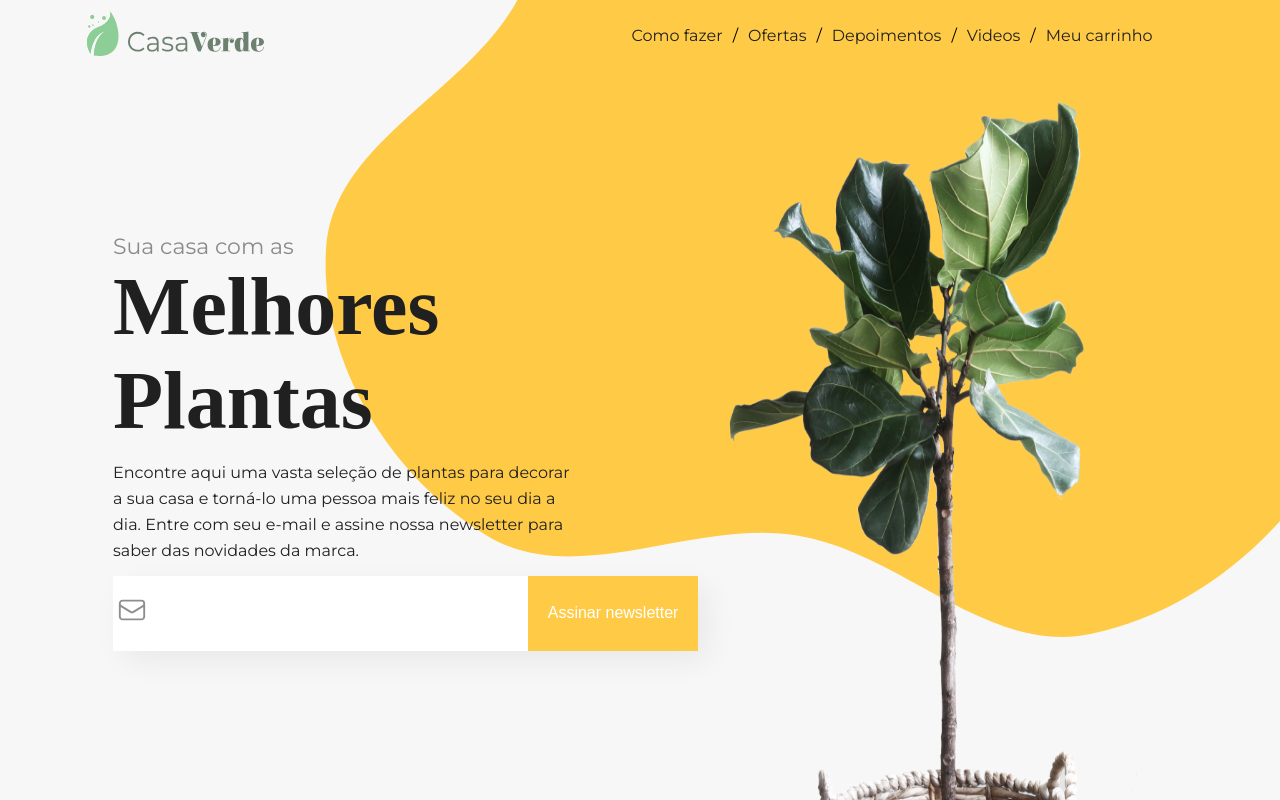
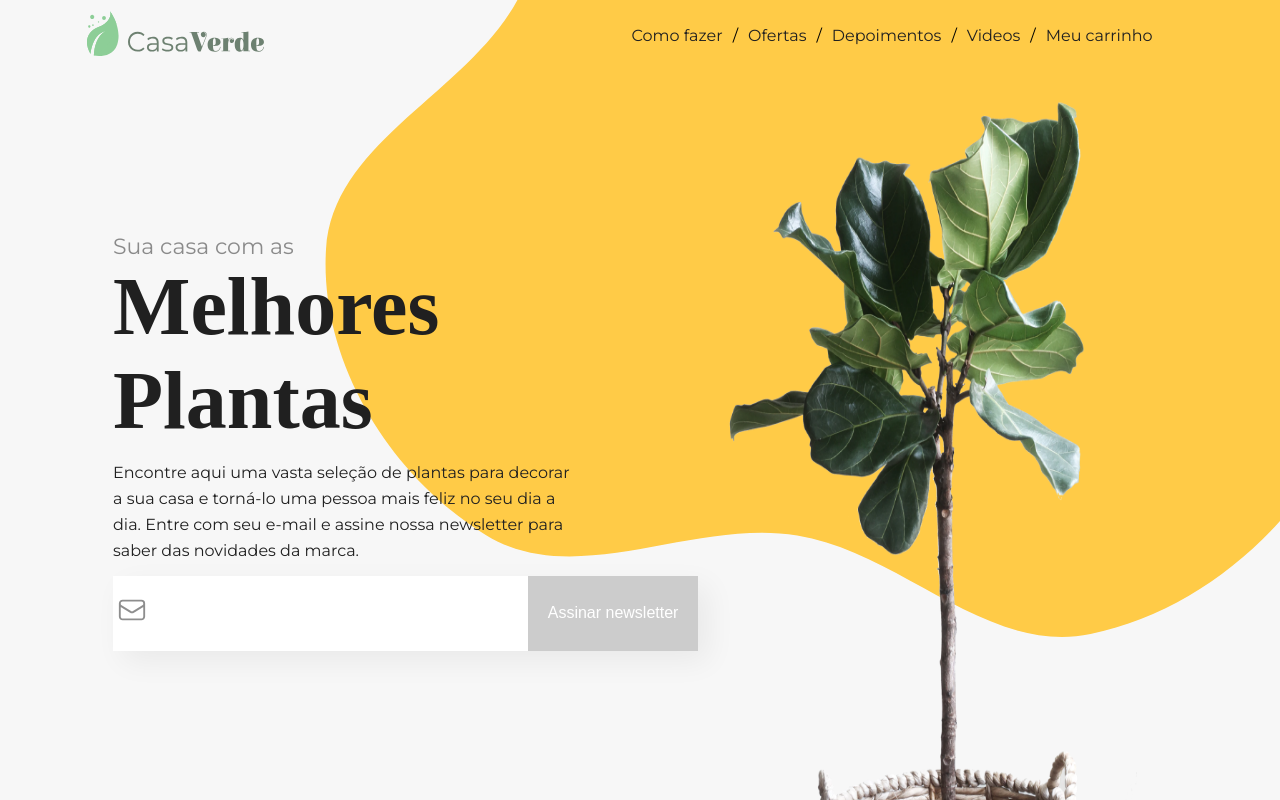
Before and after one commit to alexisrn/CasaVerde, a Next.js app: page / in a window 1280 px wide. Shown: the top 800 px of the page. Built offline with nearby package versions, Linux system fonts and the light colour scheme; no server answers; a web font is replaced by a local one.

Commit message:
prevent user send much msg

```diff
--- a/src/components/Newsletter/index.tsx
+++ b/src/components/Newsletter/index.tsx
@@ -8,10 +8,25 @@ import 'react-toastify/dist/ReactToastify.css'
 export default function Newsletter() {
   const notify = () => toast(`E-mail encaminhado para: ${email}`)
   const [email, setEmail] = useState('')
+  const [isEmailValid, setIsEmailValid] = useState(false);
+  const [emailError, setEmailError] = useState('');
+  const [isSubmitting, setIsSubmitting] = useState(false);
+
+  const handleEmailChange = (e) => {
+    const newEmail = e.target.value;
+    setEmail(newEmail);
+
+    // Expressão regular para validar o formato do e-mail
+    const isValid = /^[^\s@]+@[^\s@]+\.[^\s@]+$/.test(newEmail.trim());
+
+    // Atualizar estado de erro e validade do e-mail
+    setEmailError(isValid ? '' : 'Por favor, digite um e-mail válido.');
+    setIsEmailValid(isValid);
+  };
 
   const handleSubmit = async (event:any) => {
     event.preventDefault();
-
+    setIsSubmitting(true);
     try {
       const response = await fetch('/api/sendEmail', {
         method: 'POST',
@@ -24,6 +39,7 @@ export default function Newsletter() {
       if (response.ok) {
         notify();
         setEmail('');
+        setIsEmailValid(false);
       } else {
         return toast.error('Erro ao enviar o e-mail.')
       }
@@ -39,9 +55,15 @@ export default function Newsletter() {
      <S.Icon><span>{letter}</span></S.Icon>
      <S.Input type='email'
      value={email}
-     onChange={(e) => setEmail(e.target.value)}
+     onChange={handleEmailChange}
      />
-     <S.Btn type='submit'>Assinar newsletter</S.Btn>
+     <S.Btn
+
+     disabled={!isEmailValid || isSubmitting}
+     type='submit'>
+      Assinar newsletter
+
+    </S.Btn>
 
       </S.Container>
     </>
--- a/src/components/Newsletter/styles.ts
+++ b/src/components/Newsletter/styles.ts
@@ -37,14 +37,12 @@ opacity: 0.3;
 `
 
 export const Btn = styled.button`
-background-color: #ffcb47;
+background-color: ${({ disabled }) => (disabled ? '#ccc' : '#ffcb47')};
 color: #fff;
 width: 45%;
 height: 100%;
 border: none;
 font-size: 16px;
-cursor: pointer;
- &:hover{
-    background-color: #f9ba18;
- }
+cursor:  ${({ disabled }) => (disabled ? 'not-allowed' : 'pointer')};
+
 `
```
